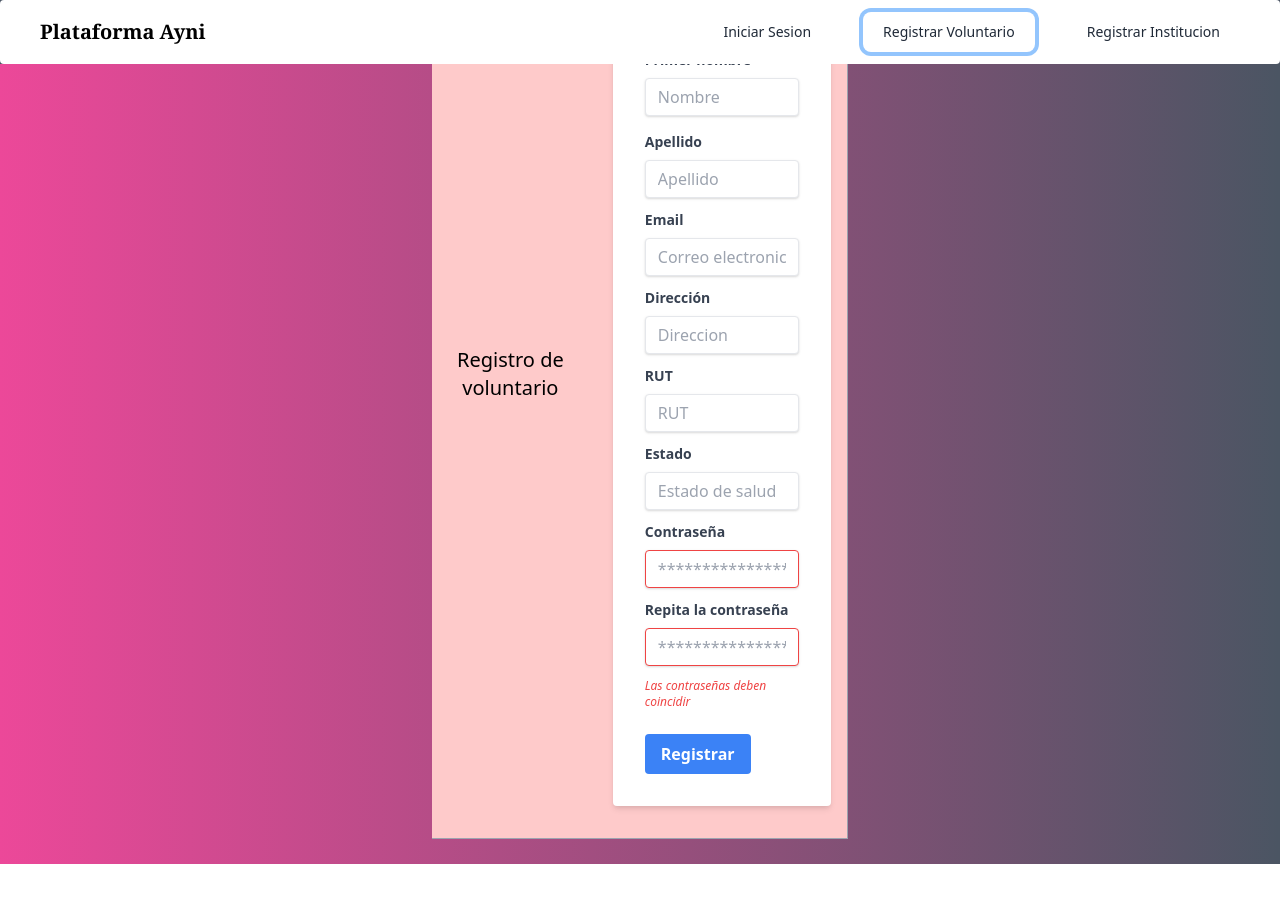
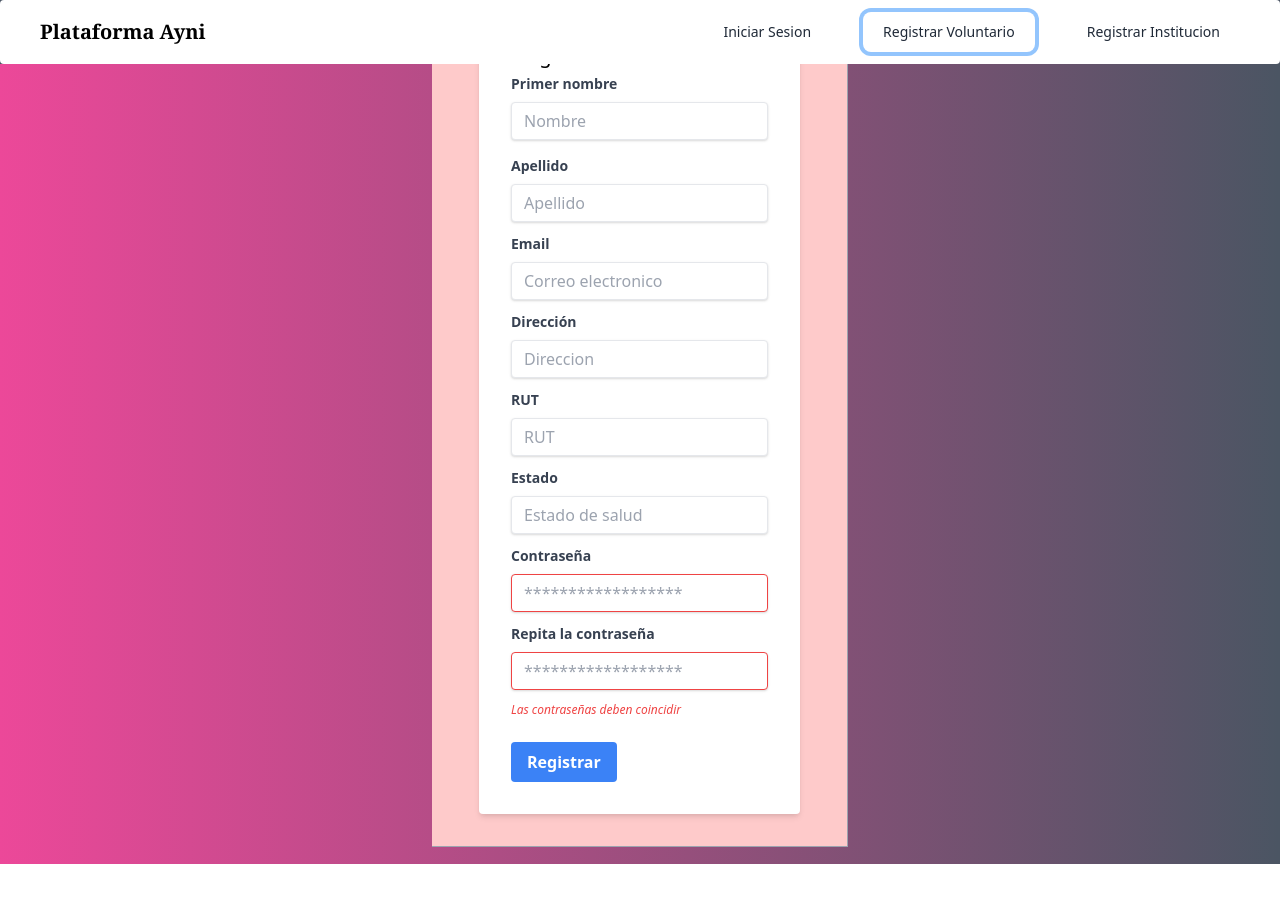
Before and after one commit to ariel-madrid/Entrega-2-Lab-TBD, a Nuxt app in the folder ayni/: page / in a window 1280 px wide. Both pictures are taken after a click on the button "Registrar Voluntario". Shown: the top 902 px of the page. Built offline with nearby package versions, Linux system fonts and the light colour scheme; no server answers.

Commit message:
Cambios pequeños

```diff
--- a/ayni/components/Register-Institucion.vue
+++ b/ayni/components/Register-Institucion.vue
@@ -3,8 +3,9 @@
         <div class="rounded border-r border-b border-l border-gray-400 lg:border-l-0 lg:border-t lg:border-gray-400 bg-red-200 rounded-b lg:rounded-b-none lg:rounded-r p-4 flex flex-col justify-between leading-normal">
 
             <div class="flex justify-center">
-                <h3 class="text-center not-italic text-xl mr-10 mt-52 bold">Registro de Institución</h3>
+
                 <form class="bg-white shadow-md rounded px-8 pt-6 pb-8 mb-4">
+                    <h3 class="text-center not-italic text-xl mr-10 mb-1 bold">Registro de Institución</h3>
                     <div class="mb-4">
                         <label class="block text-gray-700 text-sm font-bold mb-2" for="username">Nombre Institución</label>
                         <input v-model="registroIns.nombre" class="shadow appearance-none border rounded w-full py-2 px-3 text-gray-700 leading-tight focus:outline-none focus:shadow-outline" type="text" placeholder="Nombre institucion">
--- a/ayni/components/Register.vue
+++ b/ayni/components/Register.vue
@@ -3,8 +3,9 @@
         <div class="mb-20 rounded border-r border-b border-l border-gray-400 lg:border-l-0 lg:border-t lg:border-gray-400 bg-red-200 rounded-b lg:rounded-b-none lg:rounded-r p-4 flex flex-col justify-between leading-normal">
 
             <div class="flex justify-center">
-                <h3 class="text-center not-italic text-xl mr-10 mt-80 bold">Registro de voluntario</h3>
+
                 <form class="bg-white shadow-md rounded px-8 pt-6 pb-8 mb-4">
+                    <h3 class="text-center not-italic text-xl mr-10 mb-1 bold">Registro de voluntario</h3>
                     <div class="mb-4">
                         <label class="block text-gray-700 text-sm font-bold mb-2" for="username">Primer nombre</label>
                         <input v-model="registro.nombre" class="shadow appearance-none border rounded w-full py-2 px-3 text-gray-700 leading-tight focus:outline-none focus:shadow-outline" id="username" type="text" placeholder="Nombre">
```
